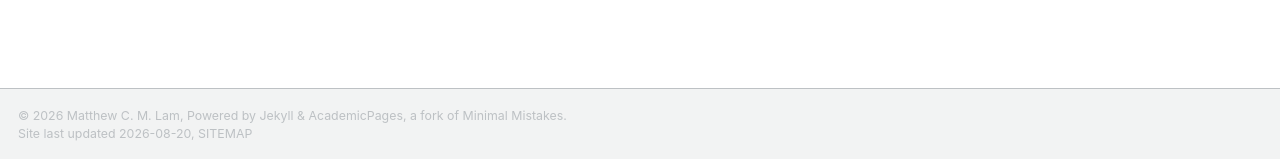
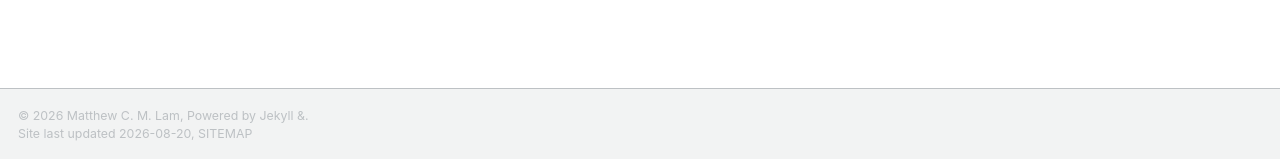
Before and after one commit to MatthewCMLam/matthewcmlam.github.io, a Jekyll site: the page built from _pages/about.md, in a window 1280 px wide. Shown: the part 738-897 px from the top of the page. Built offline with Jekyll 4.4.1, drawn with Linux system fonts in a browser that asks for light colours; a style sheet for code colours, icons or effects is not loaded.

Commit message:
Update footer.html

```diff
--- a/_includes/footer.html
+++ b/_includes/footer.html
@@ -20,6 +20,6 @@
 {% endif %}
 
 <div class="page__footer-copyright">
-  &copy; {{ site.time | date: '%Y' }} {{ site.name | default: site.title }}, {{ site.data.ui-text[site.locale].powered_by | default: "Powered by" }} <a href="https://jekyllrb.com" rel="nofollow">Jekyll</a> &amp; <a href="https://github.com/academicpages/academicpages.github.io">AcademicPages</a>, a fork of <a href="https://mademistakes.com/work/minimal-mistakes-jekyll-theme/" rel="nofollow">Minimal Mistakes</a>.<br />
+  &copy; {{ site.time | date: '%Y' }} {{ site.name | default: site.title }}, {{ site.data.ui-text[site.locale].powered_by | default: "Powered by" }} <a href="https://jekyllrb.com" rel="nofollow">Jekyll</a> &amp;.<br />
   Site last updated {{ "now" | date: '%Y-%m-%d' }}, <a href="/sitemap/" style="text-transform: uppercase;">{{ site.data.ui-text[site.locale].site_map | default: "Sitemap" }}</a>
 </div>
```
